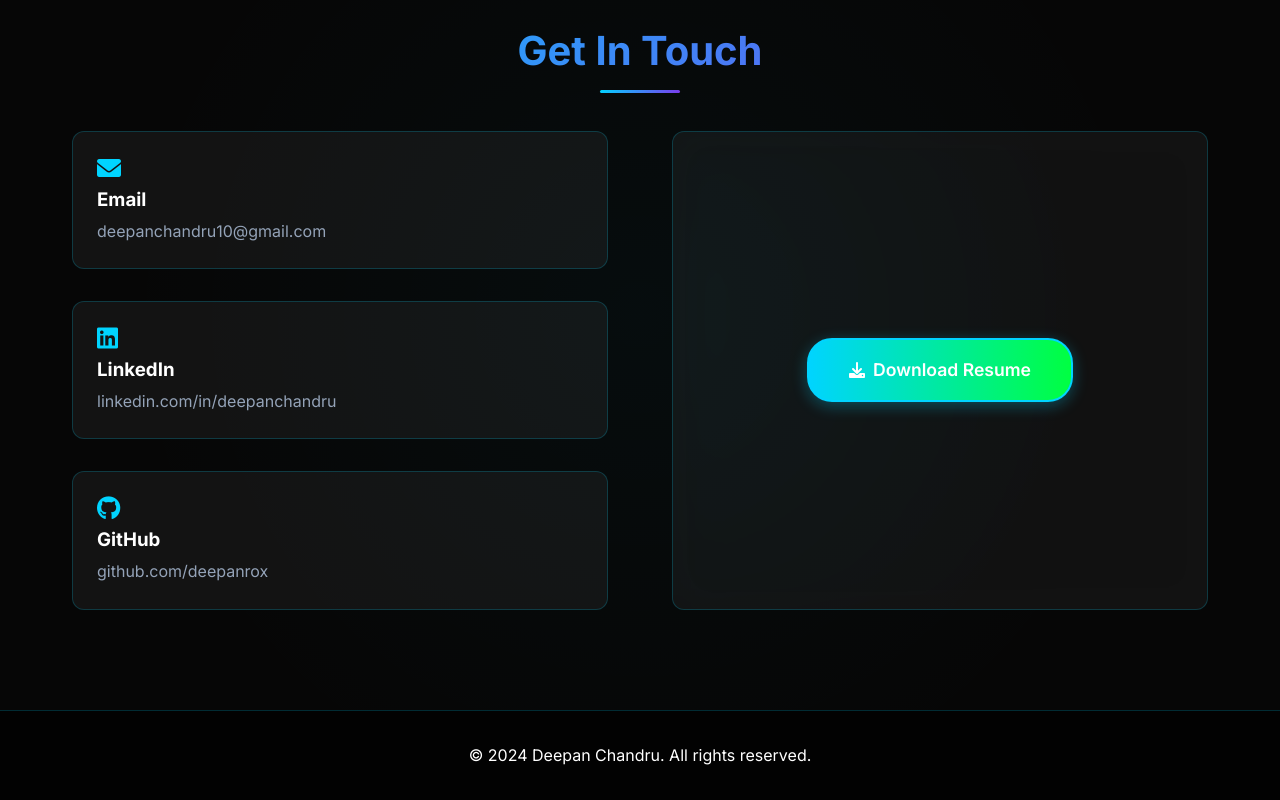
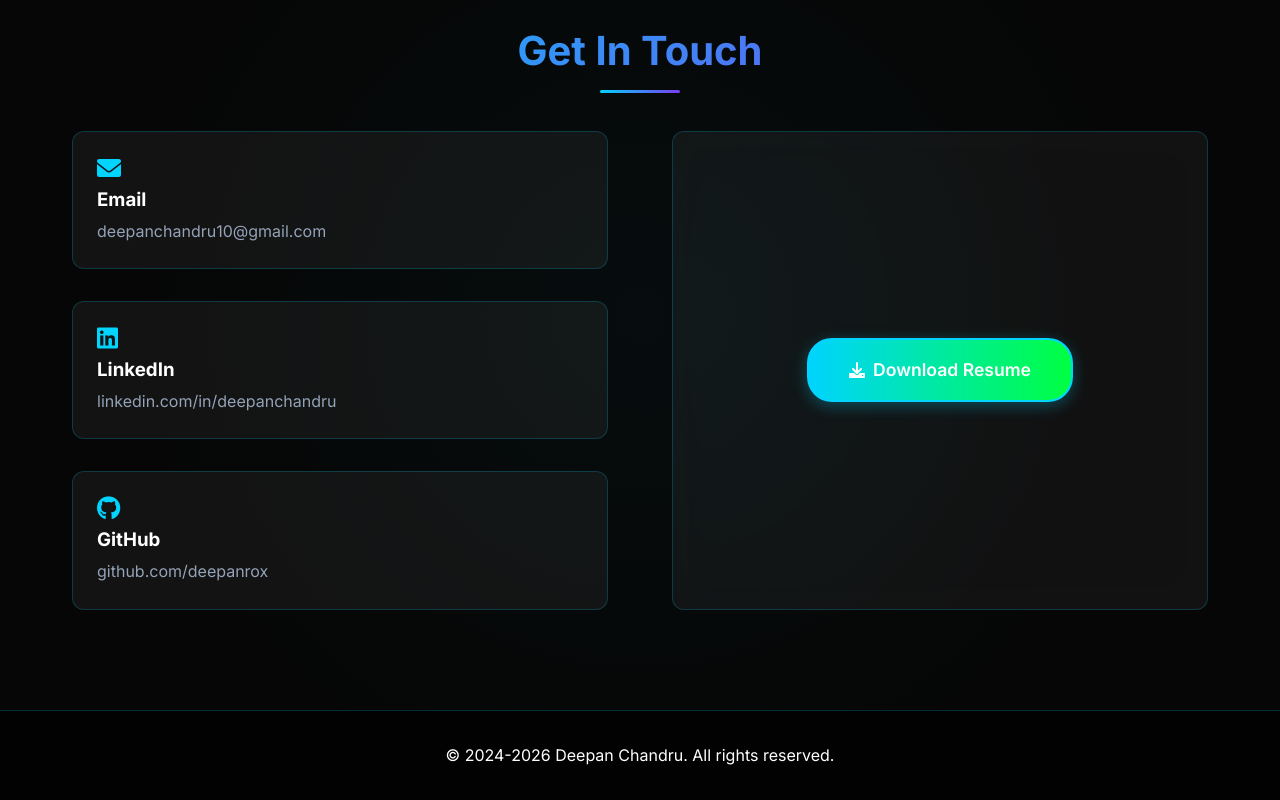
Before and after one commit to deepanrox/deepanchandru.github.io, a plain HTML site: page index.html in a window 1280 px wide. Shown: the part 5065-5865 px from the top of the page. Drawn offline with Linux system fonts and the light colour scheme.

Commit message:
Update index.html

```diff
--- a/index.html
+++ b/index.html
@@ -423,7 +423,7 @@
     <!-- Footer -->
     <footer class="footer">
         <div class="container">
-            <p>&copy; 2024 Deepan Chandru. All rights reserved.</p>
+            <p>&copy; 2024-2026 Deepan Chandru. All rights reserved.</p>
         </div>
     </footer>
 
```
